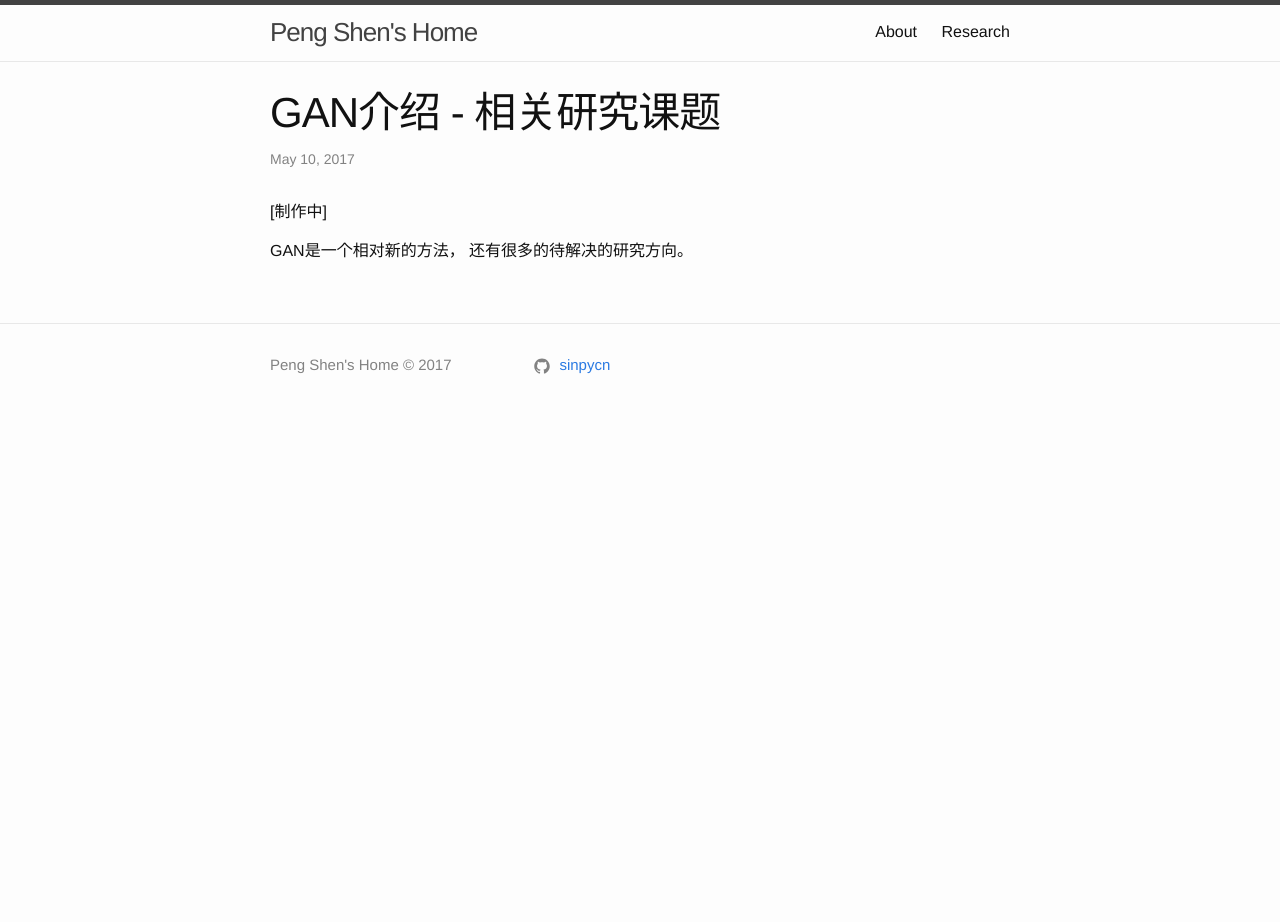
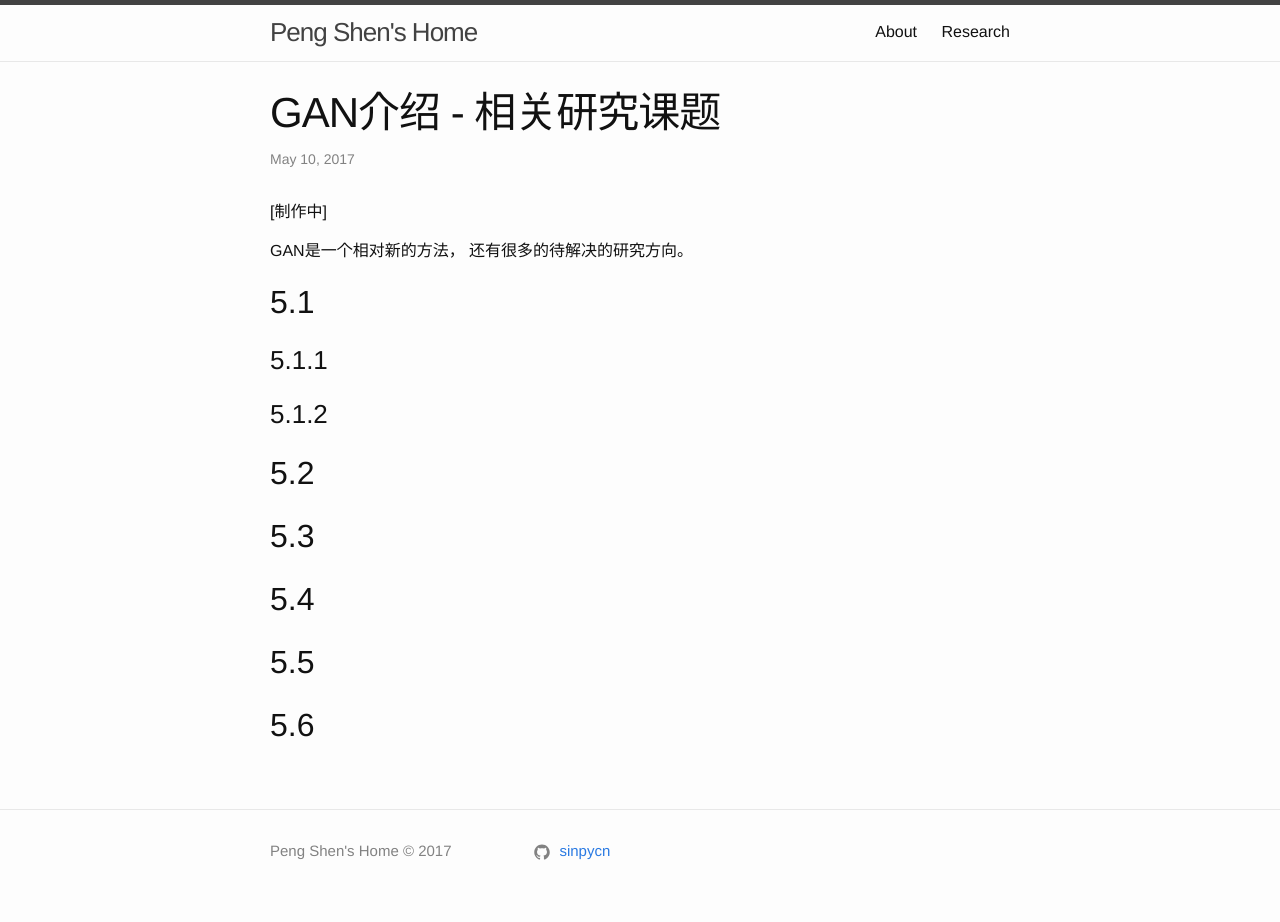
Before and after one commit to sinpycn/sinpycn.github.io, a Jekyll site: the page built from _posts/research/2017-05-10-GAN-Tutorial-Research-Frontiers.md, in a window 1280 px wide. Built offline with Jekyll 4.4.1, drawn with Linux system fonts in a browser that asks for light colours; before the commit the page ends 900 px from its top, so only the background shows below that.

Commit message:
Update 2017-05-10-GAN-Tutorial-Research-Frontiers.md

```diff
--- a/_posts/research/2017-05-10-GAN-Tutorial-Research-Frontiers.md
+++ b/_posts/research/2017-05-10-GAN-Tutorial-Research-Frontiers.md
@@ -8,3 +8,19 @@ categories: [research, gan-tutorial]
 [制作中]
 
 GAN是一个相对新的方法， 还有很多的待解决的研究方向。
+
+## 5.1
+
+### 5.1.1
+
+### 5.1.2
+
+## 5.2
+
+## 5.3
+
+## 5.4
+
+## 5.5
+
+## 5.6
```
